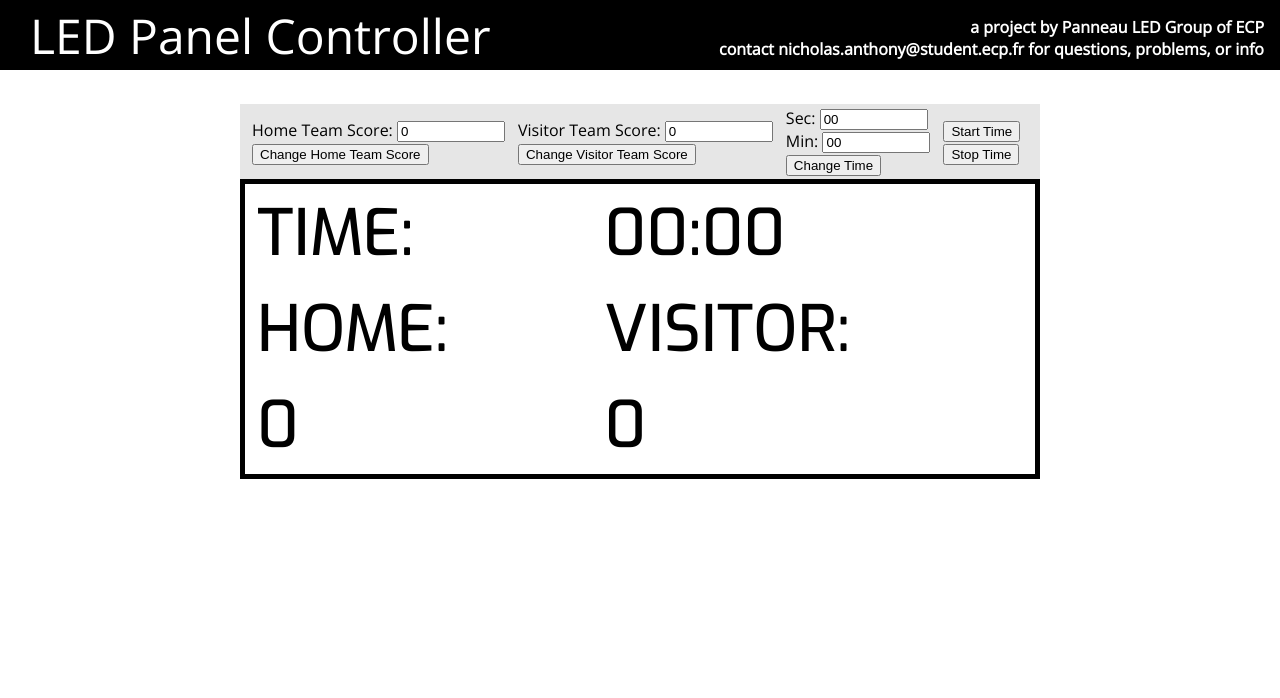
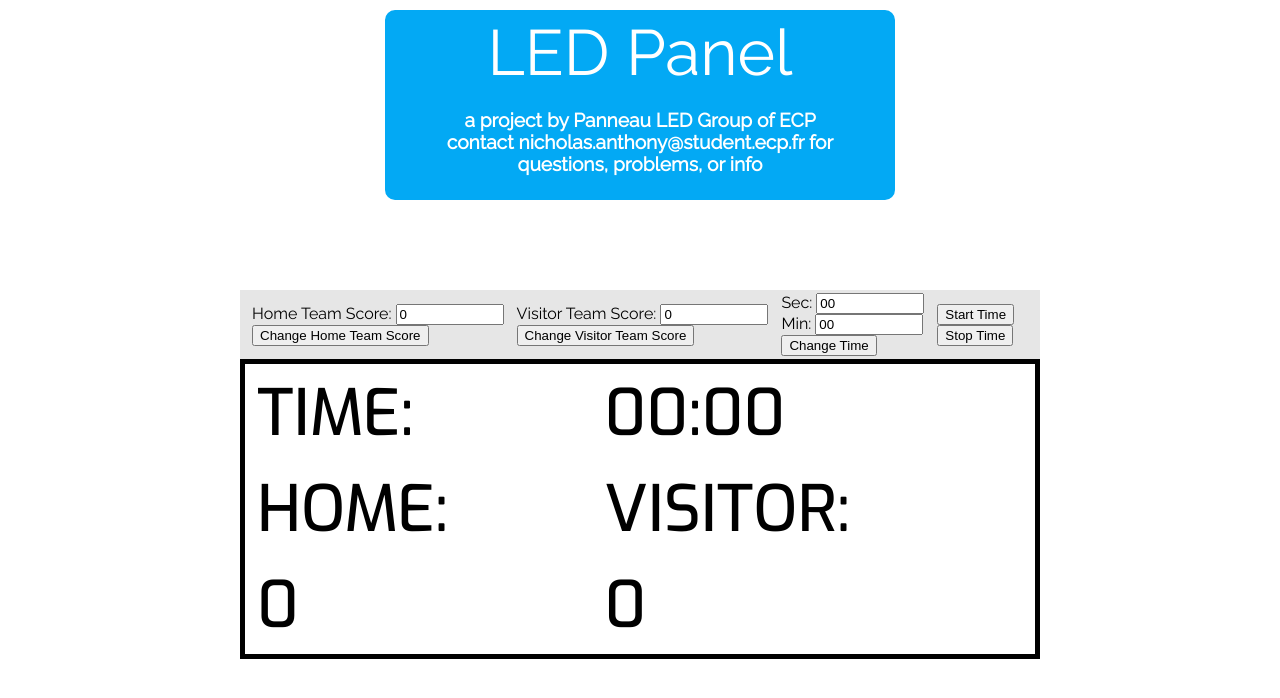
Before and after one commit to PanneauLED/Teensy-Files, a plain HTML site: page Panel_Website/index.html in a window 1280 px wide. Drawn offline with nearby package versions, Linux system fonts and the light colour scheme.

Commit message:
Updated Website

```diff
--- a/Panel_Website/index.html
+++ b/Panel_Website/index.html
@@ -8,20 +8,22 @@
     <meta name="viewport" content="width=device-width, initial-scale=1" />
     <link href='https://fonts.googleapis.com/css?family=Open+Sans' rel='stylesheet' type='text/css'>
     <link href='https://fonts.googleapis.com/css?family=Exo:500' rel='stylesheet' type='text/css'>
+    <link href='https://fonts.googleapis.com/css?family=Raleway' rel='stylesheet' type='text/css'>
     <link rel='stylesheet' type='text/css' href='indexstyle.css' >
 </head>
 
 <body>
     <div id="nav_bg"></div>
-    <table id="nav">
-        <td id="website_title">
-            LED Panel Controller
-        </td>
-        <td id="credit">
+    <div id="nav">
+        <div id="website_title">
+            LED Panel
+        </div>
+        </br>
+        <div id="credit">
             <h4>a project by Panneau LED Group of ECP</h4><br>
             <h4>contact nicholas.anthony@student.ecp.fr for questions, problems, or info</h4>
-        </td>
-    </table>
+        </div>
+    </div>
 
     <div id="control_panel">
         <table id="input">
--- a/Panel_Website/indexstyle.css
+++ b/Panel_Website/indexstyle.css
@@ -3,34 +3,41 @@
 
         margin: 0;
         padding: 0;
-        font-family: 'Open Sans', sans-serif;
+        font-family: 'Raleway', sans-serif;
+        font-weight: 500;
         min-width: 1000px;
     }
-    #nav_bg{
-        position: absolute;
-        top: 0px;
-        width: 100%;
-        height: 70px;
+    #nav{
+        position: relative;
+        margin-left: auto;
+        margin-right: auto;
+        top: 10px;
+        width: 500px;
+        height: auto;
+        text-align: center;
         /*background-color: #007B32;*/
-        background-color: #000000;
+        /*background-color: white;*/
+        background-color: #03A9F4;
+        border-style: solid;
+        border-width: 5px;
+        border-radius: 10px;
+        border-color: #03A9F4;
     }
     h1, h4 {
         display: inline;
     }
 
     #website_title{
-        position: absolute;
-        left:20px;
-        font-size: 300%;
+        position: relative;
+        font-size: 400%;
         color: white;
     }
     #credit{
-        position: absolute;
-        right: 15px;
-        top: 15px;
-        text-align: right;
+        position: relative;
         color: white;
-        left:450px;
+        padding: 10px;
+        top: -10px;
+        font-size: 120%;
     }
 
     #panel{
@@ -42,10 +49,8 @@
         height: 300px;
         background-color: #FFFFFF;
         font-family: 'Exo', sans-serif;
+    }
 
-
-
-    }
     #timeStyle{
         display: inline;
     }
```
Also changed, not shown: 1 other file.
